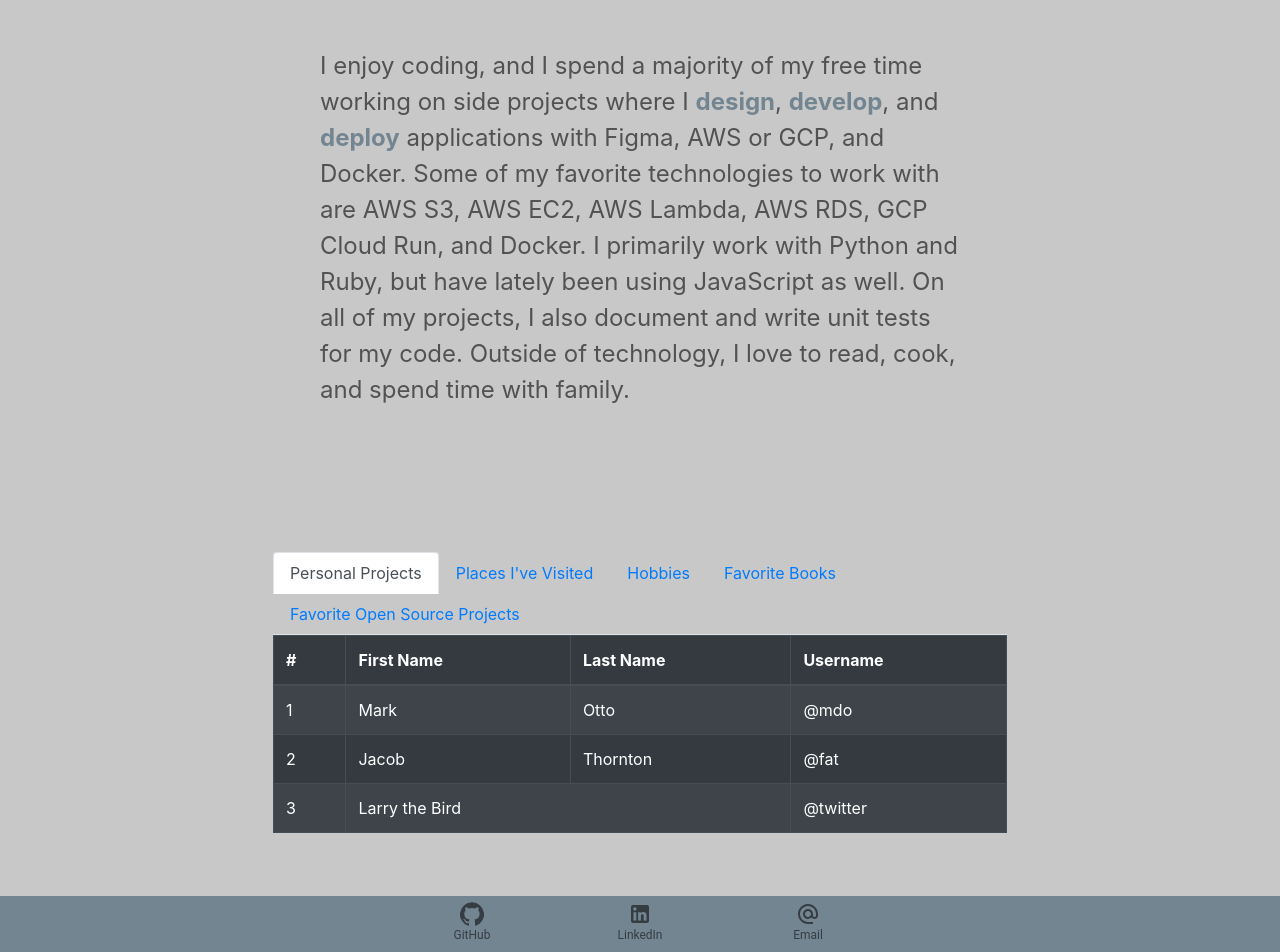
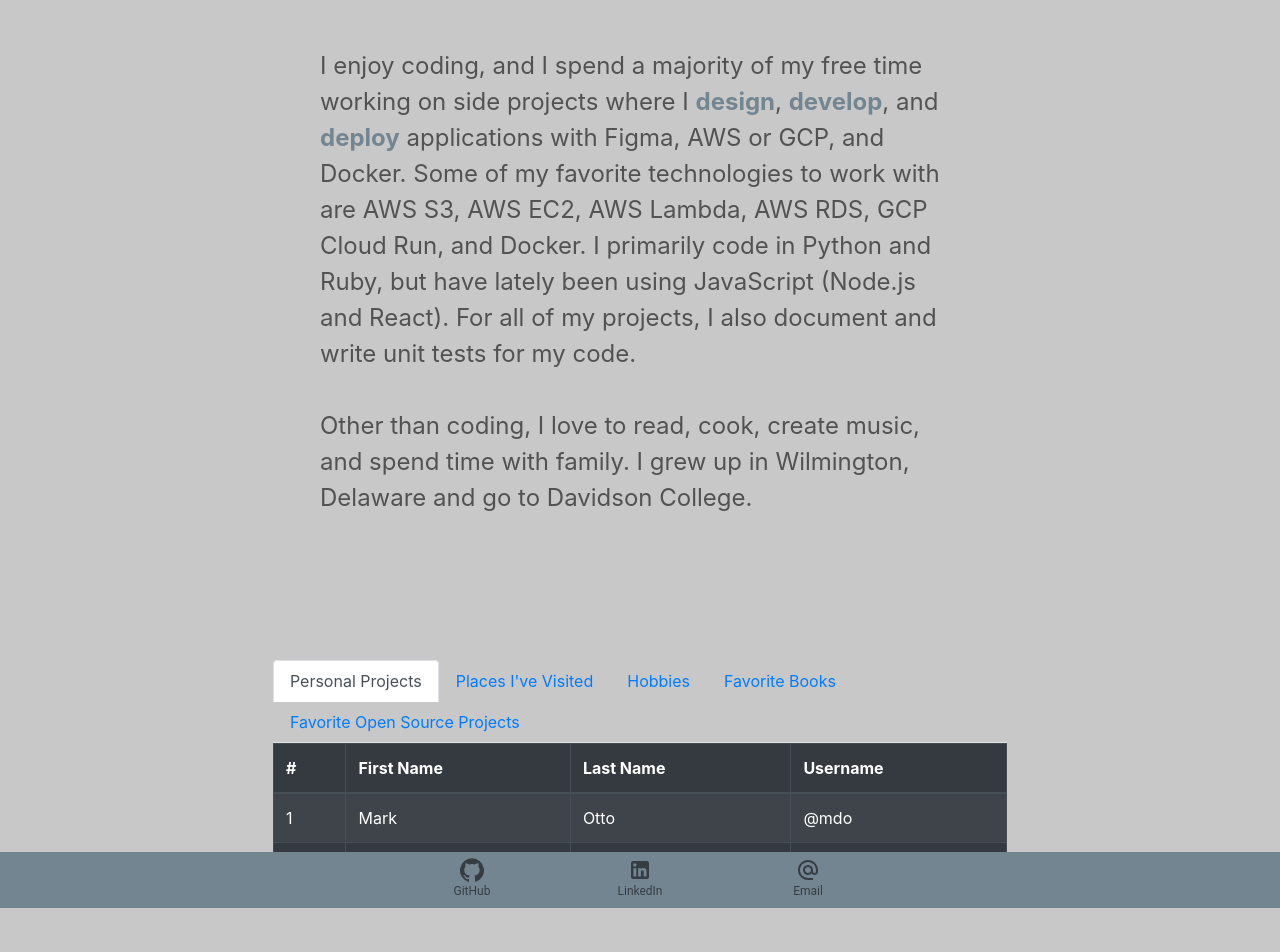
Before and after one commit to danmurphy1217/website, a React (Create React App) app: page /about in a window 1280 px wide. Shown: the part 418-1370 px from the top of the page. After the commit the page ends 1326 px from the top, so only its background shows below. Built offline with nearby package versions, Linux system fonts and the light colour scheme.

Commit message:
content for about page main card is complete

```diff
--- a/src/components/AboutMain.js
+++ b/src/components/AboutMain.js
@@ -86,11 +86,6 @@ export default function AboutMain() {
                 <td>Thornton</td>
                 <td>@fat</td>
               </tr>
-              <tr>
-                <td>3</td>
-                <td colSpan="2">Larry the Bird</td>
-                <td>@twitter</td>
-              </tr>
             </tbody>
           </Table>
         </Tab>
@@ -106,7 +101,7 @@ export default function AboutMain() {
         justifyContent: "center",
       }}
     >
-      <Col sm={7} style={{ minHeight: "50vh", height: "auto" }}>
+      <Col sm={7}>
         <Tabs>{ListGroupItemsFormatted}</Tabs>
       </Col>
     </Row>
--- a/src/pages/contents/AboutPageContents.js
+++ b/src/pages/contents/AboutPageContents.js
@@ -45,10 +45,12 @@ const AboutPageContent = (
     </a>{" "}
     applications with Figma, AWS or GCP, and Docker. Some of my favorite
     technologies to work with are AWS S3, AWS EC2, AWS Lambda, AWS RDS, GCP
-    Cloud Run, and Docker. I primarily work with Python and Ruby, but have
-    lately been using JavaScript as well. On all of my projects, I also document
-    and write unit tests for my code. Outside of technology, I love to read,
-    cook, and spend time with family.
+    Cloud Run, and Docker. I primarily code in Python and Ruby, but have lately
+    been using JavaScript (Node.js and React). For all of my projects, I also
+    document and write unit tests for my code.
+    <br />
+    <br /> Other than coding, I love to read, cook, create music, and spend time
+    with family. I grew up in Wilmington, Delaware and go to Davidson College.
   </SupportingContentText>
 );
 
```
Also changed, not shown: 1 other file (tests, documents, lock files or other folders).
